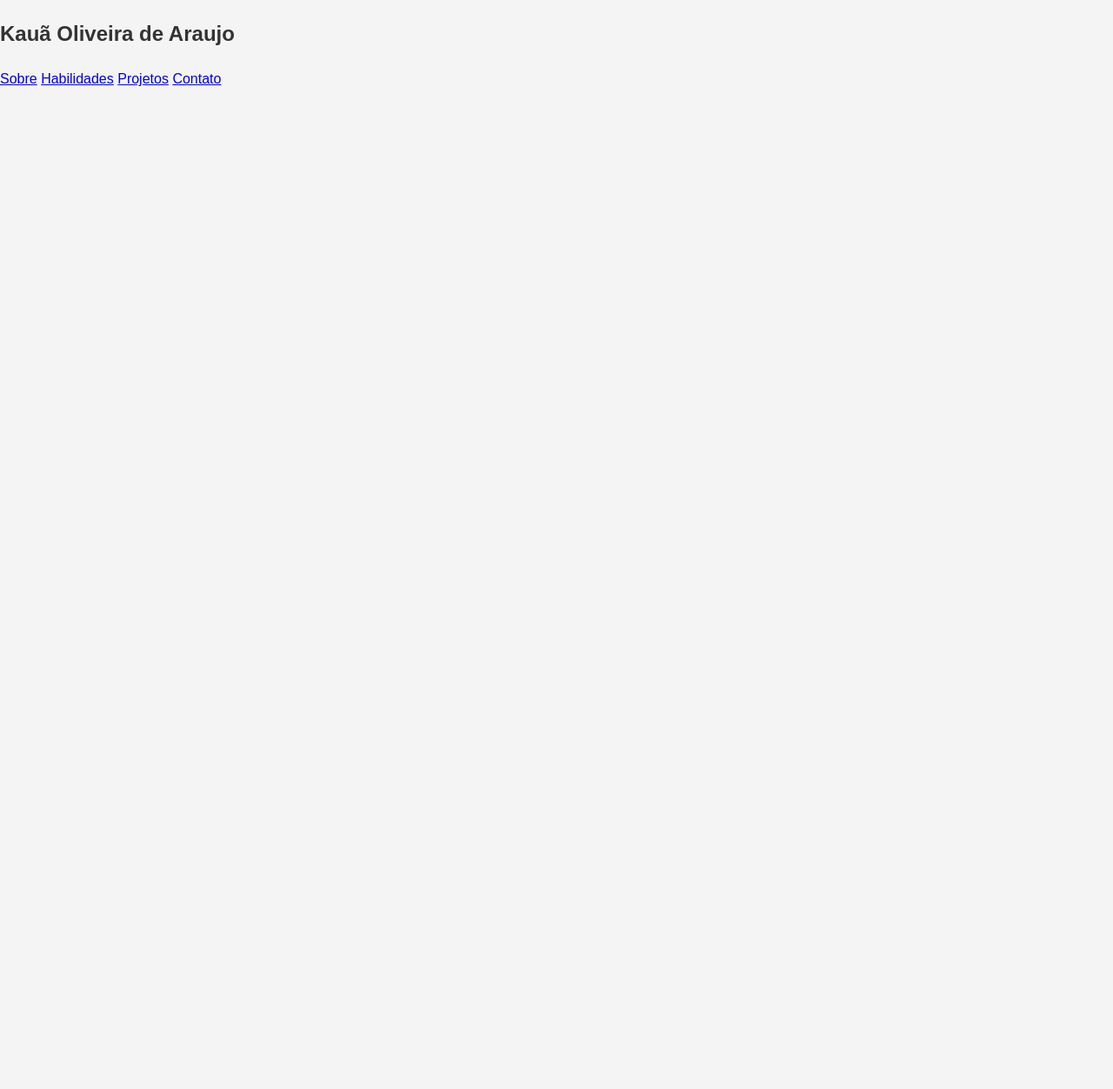
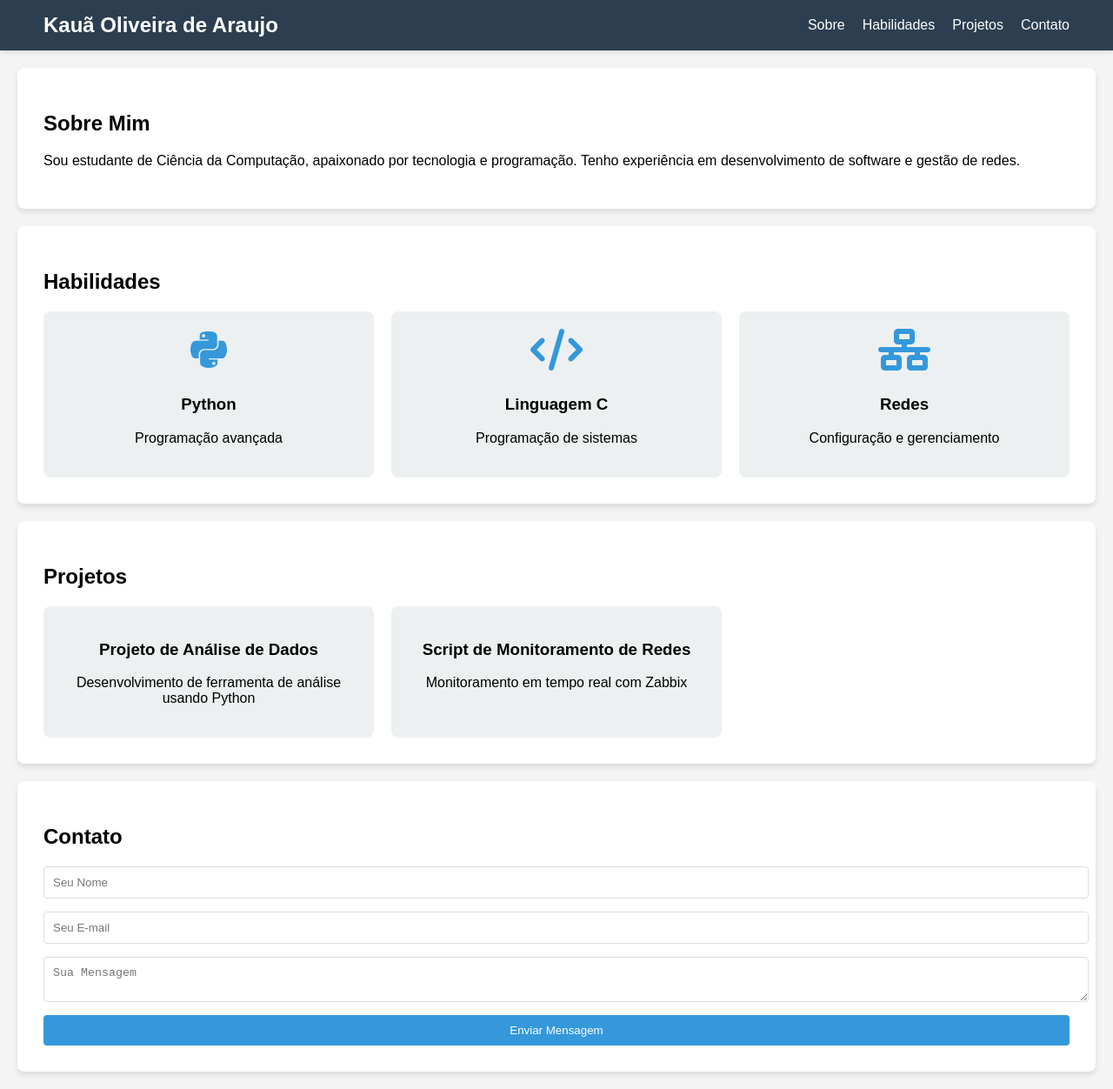
Before and after one commit to kkauaoliveira/Portifolio, a plain HTML site: page index.html in a window 1280 px wide. Shown: the whole page at 87% size. Before the commit the page ends 800 px from the top, so only its background shows below. Drawn offline with Linux system fonts and the light colour scheme.

Commit message:
criação da base do site

```diff
--- a/index.html
+++ b/index.html
@@ -1,22 +1,71 @@
 <!DOCTYPE html>
-<html lang="en">
+<html lang="pt-br">
 <head>
     <meta charset="UTF-8">
     <meta name="viewport" content="width=device-width, initial-scale=1.0">
-    <title>Portifolio - Kauã Oliveira</title><link rel="stylesheet" href="style.css
-    ">
+    <title>Portfólio - Kauã Oliveira</title>
+    <link rel="stylesheet" href="style.css">
+    <link href="https://cdnjs.cloudflare.com/ajax/libs/font-awesome/6.0.0/css/all.min.css" rel="stylesheet">
 </head>
 <body class="corpo">
     <nav class="navegacao">
         <h1>Kauã Oliveira de Araujo</h1>
-        <div class="container">
+        <div class="container-head">
             <a href="#sobre" class="nav-a">Sobre</a>
-            <a href="#sobre" class="nav-a">Habilidades</a>
-            <a href="#sobre" class="nav-a">Projetos</a>
-            <a href="#sobre" class="nav-a">Contato</a>
+            <a href="#habilidades" class="nav-a">Habilidades</a>
+            <a href="#projetos" class="nav-a">Projetos</a>
+            <a href="#contato" class="nav-a">Contato</a>
         </div>
     </nav>
 
+    <section id="sobre" class="secao">
+        <h2>Sobre Mim</h2>
+        <p>Sou estudante de Ciência da Computação, apaixonado por tecnologia e programação. Tenho experiência em desenvolvimento de software e gestão de redes.</p>
+    </section>
 
+    <section id="habilidades" class="secao">
+        <h2>Habilidades</h2>
+        <div class="container-grid">
+            <div class="card">
+                <i class="fab fa-python icon"></i>
+                <h3>Python</h3>
+                <p>Programação avançada</p>
+            </div>
+            <div class="card">
+                <i class="fas fa-code icon"></i>
+                <h3>Linguagem C</h3>
+                <p>Programação de sistemas</p>
+            </div>
+            <div class="card">
+                <i class="fas fa-network-wired icon"></i>
+                <h3>Redes</h3>
+                <p>Configuração e gerenciamento</p>
+            </div>
+        </div>
+    </section>
+
+    <section id="projetos" class="secao">
+        <h2>Projetos</h2>
+        <div class="container-grid">
+            <div class="card">
+                <h3>Projeto de Análise de Dados</h3>
+                <p>Desenvolvimento de ferramenta de análise usando Python</p>
+            </div>
+            <div class="card">
+                <h3>Script de Monitoramento de Redes</h3>
+                <p>Monitoramento em tempo real com Zabbix</p>
+            </div>
+        </div>
+    </section>
+
+    <section id="contato" class="secao">
+        <h2>Contato</h2>
+        <form class="form-contato">
+            <input type="text" placeholder="Seu Nome" required>
+            <input type="email" placeholder="Seu E-mail" required>
+            <textarea placeholder="Sua Mensagem" required></textarea>
+            <button type="submit">Enviar Mensagem</button>
+        </form>
+    </section>
 </body>
 </html>
--- a/style.css
+++ b/style.css
@@ -1,30 +1,107 @@
 body {
     font-family: 'Arial', sans-serif;
-    line-height: 1.6;
-    color: #333;
-    background-color: #f4f4f4;
     margin: 0;
     padding: 0;
+    background-color: #f4f4f4;
 }
 
-.navbar {
+.navegacao {
     background-color: #2c3e50;
     color: white;
-    padding: 1rem;
     display: flex;
     justify-content: space-between;
     align-items: center;
+    padding: 15px 50px;
+    box-shadow: 0 2px 5px rgba(0,0,0,0.1);
 }
 
-.navbar {
-    background-color: #2c3e50;
-    color: white;
-    padding: 1rem;
-    display: flex;
-    justify-content: space-between;
-    align-items: center;
+.navegacao h1 {
+    margin: 0;
+    font-size: 1.5em;
 }
 
-.navbar a:hover {
+.container-head {
+    display: flex;
+    gap: 20px;
+}
+
+.nav-a {
+    color: white;
+    text-decoration: none;
+    transition: color 0.3s ease;
+}
+
+.nav-a:hover {
     color: #3498db;
 }
+
+.secao {
+    background-color: white;
+    margin: 20px;
+    padding: 30px;
+    border-radius: 8px;
+    box-shadow: 0 4px 6px rgba(0,0,0,0.1);
+}
+
+.container-grid {
+    display: grid;
+    grid-template-columns: repeat(3, 1fr);
+    gap: 20px;
+}
+
+.card {
+    background-color: #ecf0f1;
+    padding: 20px;
+    text-align: center;
+    border-radius: 8px;
+    transition: transform 0.3s ease;
+}
+
+.card:hover {
+    transform: scale(1.05);
+}
+
+.icon {
+    font-size: 48px;
+    color: #3498db;
+    margin-bottom: 10px;
+}
+
+.form-contato {
+    display: flex;
+    flex-direction: column;
+    gap: 15px;
+}
+
+.form-contato input,
+.form-contato textarea {
+    width: 100%;
+    padding: 10px;
+    border: 1px solid #ddd;
+    border-radius: 4px;
+}
+
+.form-contato button {
+    background-color: #3498db;
+    color: white;
+    border: none;
+    padding: 10px;
+    border-radius: 4px;
+    cursor: pointer;
+    transition: background-color 0.3s ease;
+}
+
+.form-contato button:hover {
+    background-color: #2980b9;
+}
+
+@media (max-width: 768px) {
+    .navegacao {
+        flex-direction: column;
+        text-align: center;
+    }
+
+    .container-grid {
+        grid-template-columns: 1fr;
+    }
+}
```
